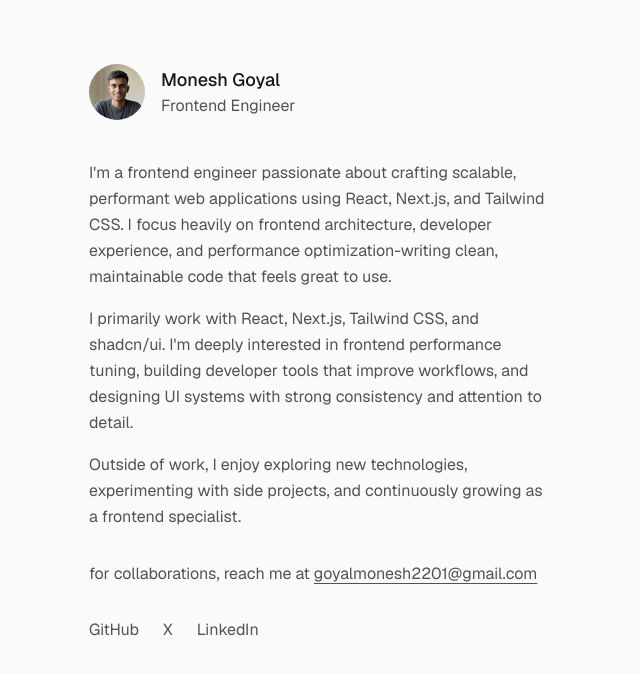
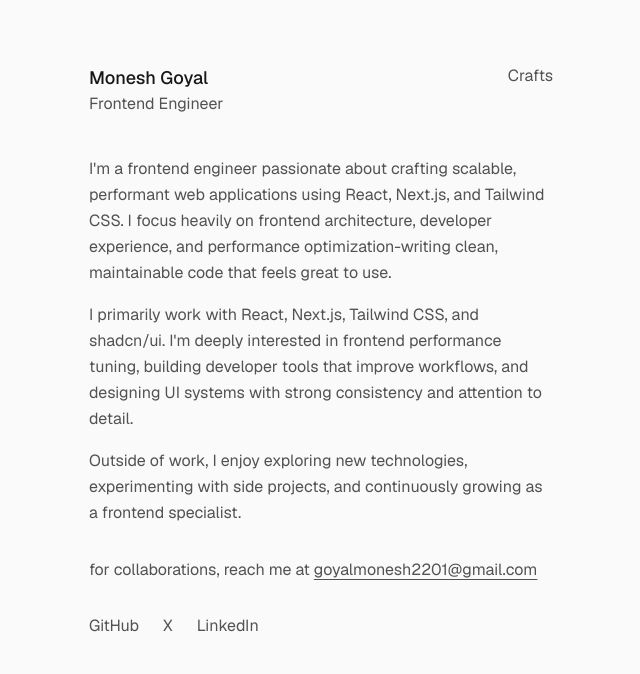
Before and after one commit to 2201monesh/portfolio, a Next.js app: page / in a window 1280 px wide. Shown: the top 674 px of the page, without its empty margins (319-959 px from the left). Built offline with nearby package versions, Linux system fonts and the light colour scheme.

Commit message:
added route for crafts section

```diff
--- /dev/null
+++ b/app/crafts/page.tsx
@@ -0,0 +1,25 @@
+import Link from "next/link";
+import { FaArrowLeft } from "react-icons/fa6";
+
+const page = () => {
+  return (
+    <div className="flex min-h-screen bg-zinc-50 font-sans dark:bg-black">
+      <div
+        className="
+          w-full
+          px-6
+          pt-16
+          pb-12
+          md:w-3/5
+          lg:w-2/5
+          mx-auto
+        "
+      >
+        <Link href="/" className="flex items-center"><FaArrowLeft size={14} className="mr-1.5" /> back</Link>
+        <p className="mt-6">Coming soon...</p>
+      </div>
+    </div>
+  );
+};
+
+export default page;
--- a/app/page.tsx
+++ b/app/page.tsx
@@ -1,3 +1,4 @@
+import Link from "next/link";
 import profileImage from "../public/Monesh Goyal Portfolio Image.jpg";
 import Image from "next/image";
 
@@ -16,20 +17,23 @@ export default function Home() {
         "
       >
         {/* Header */}
-        <div className="flex items-center gap-4">
-          <div className="w-12 h-12 md:w-14 md:h-14 rounded-full bg-neutral-300 overflow-hidden">
+        <div className="flex justify-between gap-4">
+          {/* <div className="w-12 h-12 md:w-14 md:h-14 rounded-full bg-neutral-300 overflow-hidden">
             <Image
               src={profileImage}
               alt="Monesh Goyal"
               className="w-full h-full object-cover"
             />
-          </div>
+          </div> */}
 
           <div className="flex flex-col">
             <p className="font-medium text-base md:text-lg">Monesh Goyal</p>
             <p className="text-neutral-600 text-sm md:text-base">
               Frontend Engineer
             </p>
+          </div>
+          <div>
+            <Link href="/crafts" className="text-neutral-600 text-sm md:text-base hover:text-neutral-900 transition">Crafts</Link>
           </div>
         </div>
 
--- a/package.json
+++ b/package.json
@@ -11,7 +11,8 @@
   "dependencies": {
     "next": "16.0.10",
     "react": "19.2.1",
-    "react-dom": "19.2.1"
+    "react-dom": "19.2.1",
+    "react-icons": "^5.5.0"
   },
   "devDependencies": {
     "@tailwindcss/postcss": "^4",
```
Also changed, not shown: 1 other file (tests, documents, lock files or other folders).
